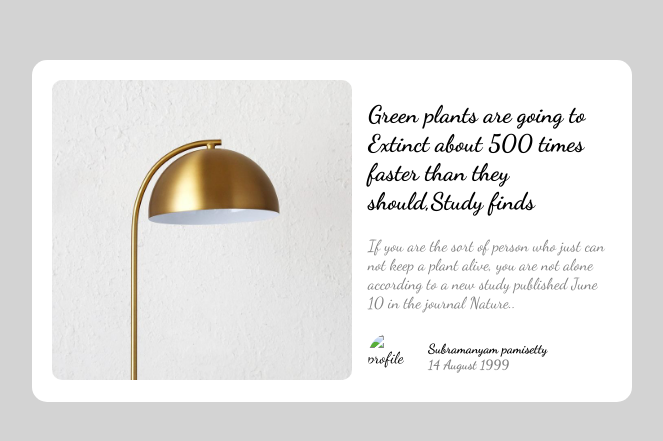
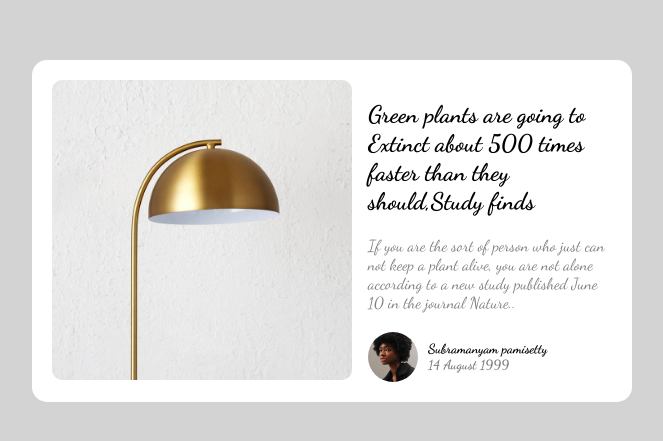
Before and after one commit to subbu14-tech/Frontend_Projects, a plain HTML site: page index.html in a window 1280 px wide. Shown: the part 169-610 px from the top of the page, without its empty margins (308-971 px from the left). Drawn offline with Linux system fonts and the light colour scheme.

Commit message:
Update index.html

```diff
--- a/index.html
+++ b/index.html
@@ -20,7 +20,7 @@
                 If you are the sort of person who just can not keep a plant alive, you are not alone according to a new study published June 10 in the journal Nature..
             </p>
             <div class="profile_session">
-            <img src="Images/Profile.jpg" alt="profile" height="50px" width="50px">
+            <img src="Profile.jpg" alt="profile" height="50px" width="50px">
                 <h5>
                     Subramanyam pamisetty <span>14 August 1999</span>
                 </h5>
```
